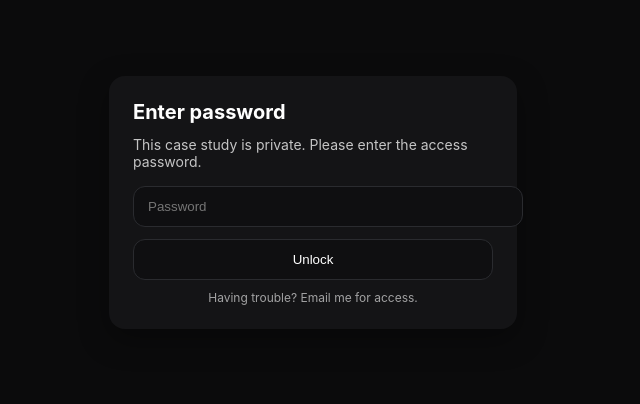
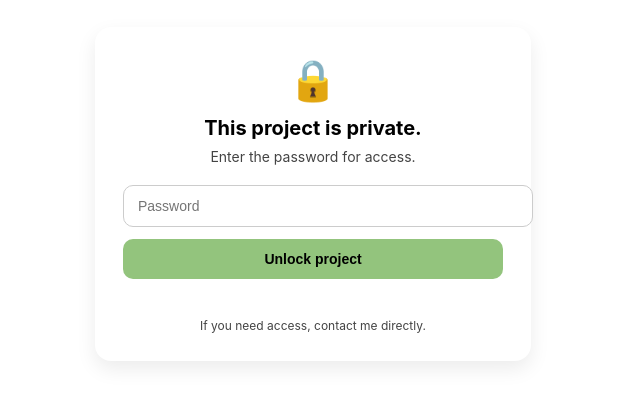
Before and after one commit to pranshrigupta/sitepasswordprotect, a plain HTML site: page project1.html in a window 1280 px wide. Shown: the part 206-610 px from the top of the page, without its empty margins (327-967 px from the left). Drawn offline with Linux system fonts and the light colour scheme.

Commit message:
Update project1.html

```diff
--- a/project1.html
+++ b/project1.html
@@ -4,44 +4,114 @@
   <meta charset="UTF-8" />
   <meta name="robots" content="noindex,nofollow" />
   <meta name="viewport" content="width=device-width, initial-scale=1" />
-  <title>Protected Project</title>
+  <title>Private Case Study – Project 1</title>
   <style>
-    body { font-family: Inter, system-ui, Arial, sans-serif; display:grid; place-items:center; min-height:100vh; background:#0b0b0c; color:#fff; }
-    .box { width: min(360px, 90vw); background:#141416; padding:24px; border-radius:16px; box-shadow:0 10px 30px rgba(0,0,0,.35); }
-    h2 { margin: 0 0 12px; font-size:20px; }
-    p { opacity:.75; margin:0 0 16px; font-size:14px; }
-    input, button { width:100%; padding:12px 14px; border-radius:12px; border:1px solid #2a2b2f; background:#0f0f11; color:#fff; }
-    input { margin-bottom:12px; }
-    button { cursor:pointer; }
-    .hint { margin-top:10px; font-size:12px; opacity:.6; text-align:center; }
+    :root {
+      --bg: #ffffff;        /* Page background */
+      --panel: #ffffff;     /* Card background */
+      --fg: #000000;        /* Text color */
+      --muted: #444444;     /* Subtle text */
+      --brand: #93c47d;     /* CTA color */
+      --error: #ef4444;     /* Error color */
+    }
+    body {
+      margin: 0;
+      height: 100vh;
+      display: flex;
+      align-items: center;
+      justify-content: center;
+      background: var(--bg);
+      font-family: Inter, system-ui, -apple-system, "Segoe UI", Roboto, sans-serif;
+      color: var(--fg);
+    }
+    .box {
+      width: min(380px, 92vw);
+      background: var(--panel);
+      padding: 28px;
+      border-radius: 16px;
+      box-shadow: 0 8px 20px rgba(0,0,0,.08);
+      text-align: center;
+    }
+    .lock {
+      font-size: 40px;
+      margin-bottom: 12px;
+    }
+    h1 {
+      font-size: 20px;
+      margin: 0 0 8px;
+      color: var(--fg);
+    }
+    p {
+      font-size: 14px;
+      margin: 0 0 20px;
+      color: var(--muted);
+    }
+    input {
+      width: 100%;
+      padding: 12px 14px;
+      border-radius: 10px;
+      border: 1px solid #ccc;
+      background: #fff;
+      color: var(--fg);
+      margin-bottom: 12px;
+      font-size: 14px;
+    }
+    button {
+      width: 100%;
+      padding: 12px;
+      border-radius: 10px;
+      border: none;
+      font-size: 14px;
+      background: var(--brand);
+      color: #000000;
+      font-weight: 600;
+      cursor: pointer;
+      transition: background .2s;
+    }
+    button:hover {
+      background: #7fb569; /* Slightly darker green */
+    }
+    .error {
+      margin-top: 10px;
+      color: var(--error);
+      font-size: 13px;
+      min-height: 1.2em;
+    }
+    .hint {
+      margin-top: 14px;
+      font-size: 12px;
+      color: var(--muted);
+    }
   </style>
 </head>
 <body>
-  <div class="box" role="dialog" aria-label="Password gate">
-    <h2>Enter password</h2>
-    <p>This case study is private. Please enter the access password.</p>
-    <input type="password" id="pw" placeholder="Password" autocomplete="current-password" />
-    <button id="submit">Unlock</button>
-    <div class="hint">Having trouble? Email me for access.</div>
+  <div class="box">
+    <div class="lock">🔒</div>
+    <h1>This project is private.</h1>
+    <p>Enter the password for access.</p>
+    <input type="password" id="pw" placeholder="Password" />
+    <button id="submit">Unlock project</button>
+    <div id="error" class="error"></div>
+    <div class="hint">If you need access, contact me directly.</div>
   </div>
 
   <script>
-    const PASSWORD = "Excelsior123"; // <-- change me
-    const REDIRECT = "https://your-link-to-project"; // Google Doc/Slides/PDF/Notion/etc
+    const PASSWORD = "Excelsior"; // change me
+    const REDIRECT = "https://sites.google.com/view/pranshrisportfolio/work/conversation-design"; // project link
 
-    document.getElementById("submit").addEventListener("click", () => {
+    document.getElementById("submit").addEventListener("click", unlock);
+    document.getElementById("pw").addEventListener("keydown", e => {
+      if (e.key === "Enter") unlock();
+    });
+
+    function unlock() {
       const input = document.getElementById("pw").value;
       if (input === PASSWORD) {
         location.href = REDIRECT;
       } else {
-        alert("Incorrect password");
+        document.getElementById("error").textContent = "Incorrect password.";
       }
-    });
-
-    // Enter to submit
-    document.getElementById("pw").addEventListener("keydown", (e) => {
-      if (e.key === "Enter") document.getElementById("submit").click();
-    });
+    }
   </script>
 </body>
 </html>
```
